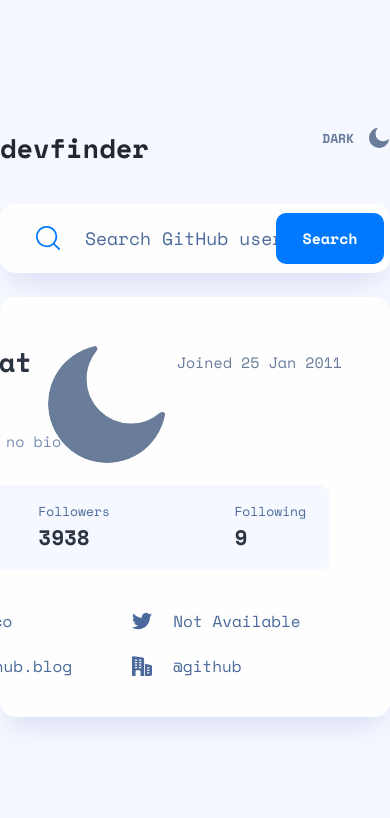
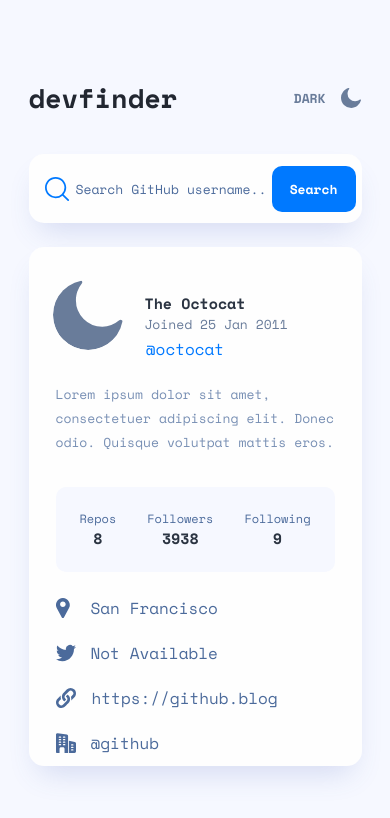
Before and after one commit to AndrioC/github-user-search-app-page-challenge, a React (Create React App) app: page / in a window 390 px wide. Shown: the top 818 px of the page. Built offline with nearby package versions, Linux system fonts and the light colour scheme.

Commit message:
finished mobile version

```diff
--- a/src/pages/Home/index.tsx
+++ b/src/pages/Home/index.tsx
@@ -79,7 +79,10 @@
                         </UserNameInfo>
 
                         <InfoBio>
-                            <p>This profile has no bio</p>
+                            <p>
+                                Lorem ipsum dolor sit amet, consectetuer adipiscing elit.
+                                Donec odio. Quisque volutpat mattis eros.
+                            </p>
                         </InfoBio>
 
                         <RepoInfo>
--- a/src/pages/Home/styles.ts
+++ b/src/pages/Home/styles.ts
@@ -17,12 +17,23 @@
     justify-content: center;
     flex-direction: column;
 
+    /* Tablet Version */
+    @media(min-width: 540px) and (max-width: 767px){
+        width: 573px;
+    }
+
+    /* Mobile Version */
+    @media(max-width: 539px){
+        width: 333px;
+    }
+
 `;
 
 
 export const Header = styled.div`
     display: flex;
     justify-content: space-between;
+    align-items: center;
     width: 100%;
 
     h1 {
@@ -70,11 +81,6 @@
     img {
         margin-left: 36px;
         margin-right: 24px;
-        color: red;
-
-        svg {
-            color: red;
-        }
     }
 
     input {
@@ -104,6 +110,29 @@
         font-size: 15px;
         font-weight: bold;
     }
+
+    /* Mobile Version */
+    @media(max-width: 539px){
+
+        img {
+            margin-left: 16px;
+            margin-right: 6px;
+        }
+
+        input {
+            font-size: 13px;
+            background: ${({theme}) => theme.color.lightText};
+            width: 189px;
+            border: none;
+            color: ${({theme}) => theme.color.tertiary};
+        }
+
+        button {
+            width: 84px;
+            height: 46px;
+            font-size: 13px;
+        }
+    }
 `;
 
 
@@ -117,6 +146,16 @@
     background: ${({theme}) => theme.color.lightText};
     border-radius: 15px;
     box-shadow: ${({theme}) => theme.color.shadow};
+
+    /* Tablet Version */
+    @media(min-width: 540px) and (max-width: 767px){
+        height: 480px;
+    }
+
+    /* Mobile Version */
+    @media(max-width: 539px){
+        height: 519px;
+    }
 `;
 
 
@@ -131,6 +170,21 @@
         height: 118px;
         border-radius: 50%;
     }
+
+    /* Tablet Version */
+    @media(min-width: 540px) and (max-width: 767px){
+        top: 40px;
+    }
+
+    /* Mobile Version */
+    @media(max-width: 539px){
+        top: 33px;
+        left: 24px;
+        img {
+            width: 70px;
+            height: 70px;
+        }
+    }
 `;
 
 
@@ -143,6 +197,19 @@
     margin-left: 40px;
     position: absolute;
     right: 0;
+
+    /* Tablet Version */
+    @media(min-width: 540px) and (max-width: 767px){
+        top: 40px;
+    }
+
+    /* Mobile Version */
+    @media(max-width: 539px){
+        width: 333px;
+        display: flex;
+        align-items: center;
+        justify-content: center;
+    }
 `;
 
 
@@ -164,6 +231,35 @@
         font-size: 15px;
         color: ${({theme}) => theme.color.secondary};
     }
+
+    /* Tablet Version */
+    @media(min-width: 540px) and (max-width: 767px){
+        display: flex;
+        flex-direction: column;
+
+        span {
+            margin-right: 13px;
+            font-size: 15px;
+            color: ${({theme}) => theme.color.secondary};
+        }
+    }
+
+    /* Mobile Version */
+    @media(max-width: 539px){
+        display: flex;
+        flex-direction: column;
+        h3 {
+            font-size: 15px;
+            font-weight: bold;
+            color: ${({theme}) => theme.color.text};
+        }
+
+        span {
+            margin-left: 90px;
+            font-size: 13px;
+            color: ${({theme}) => theme.color.secondary};
+        }
+    }
 `;
 
 
@@ -172,6 +268,16 @@
     margin-top: 3px;
     span {
         color: ${({theme}) => theme.color.primary};
+    }
+
+    /* Tablet Version */
+    @media(min-width: 540px) and (max-width: 767px){
+        margin-left: 183px;
+    }
+
+    /* Mobile Version */
+    @media(max-width: 539px){
+        margin-right: 20px;
     }
 
 `;
@@ -185,6 +291,25 @@
         color: ${({theme}) => theme.color.tertiary};
         opacity: 0.75;
         font-size: 15px;
+        line-height: 24px;
+        width: 490px;
+    }
+
+    /* Tablet Version */
+    @media(min-width: 540px) and (max-width: 767px){
+        margin-top: 48px;
+    }
+
+    /* Mobile Version */
+    @media(max-width: 539px){
+        display: flex;
+        align-items: center;
+        justify-content: center;
+        padding: 0 12px 0 36px;
+        p {
+            width: 303px;
+            font-size: 13px;
+        }
     }
 `;
 
@@ -202,14 +327,14 @@
     padding: 0 24px 0 24px;
 
     span {
-        font-size: 13px;
+        font-size: 12px;
         font-style: normal;
         font-weight: normal;
         color: ${({theme}) => theme.color.tertiary};
     }
 
     h3 {
-        font-size: 21px;
+        font-size: 15px;
         font-style: normal;
         font-weight: bold;
         color: ${({theme}) => theme.color.text};
@@ -229,6 +354,27 @@
         display: flex;
         flex-direction: column;
     }
+
+
+    /* Mobile Version */
+    @media(max-width: 539px){
+        display: flex;
+        align-items: center;
+        width: 279px;
+
+        .repo-qtd{
+            align-items: center;
+        }
+
+        .followers-qtd{
+            align-items: center;
+        }
+
+        .following-qtd{
+            align-items: center;
+        }
+
+    }
 `;
 
 
@@ -237,6 +383,13 @@
     display: flex;
     flex-direction: column;
     margin-top: 39px;
+
+    /* Mobile Version */
+    @media(max-width: 539px){
+        width: 100%;
+        margin-top: 24px;
+        padding: 0 27px 0 27px;
+    }
 `;
 
 
@@ -274,6 +427,22 @@
         svg {
             path {
                 fill: ${({theme}) => theme.color.tertiary};
+            }
+        }
+    }
+
+    /* Mobile Version */
+    @media(max-width: 539px){
+        display: flex;
+        flex-direction: column;
+        align-items: flex-start;
+
+        .twitter-info{
+            margin-left: 0;
+            margin-top: 21px;
+
+            span {
+                margin-left: 15px;
             }
         }
     }
@@ -319,4 +488,20 @@
             }
         }
     }
+
+    /* Mobile Version */
+    @media(max-width: 539px){
+        display: flex;
+        flex-direction: column;
+        align-items: flex-start;
+
+        .github-info{
+            margin-left: 0;
+            margin-top: 21px;
+
+            span {
+                margin-left: 15px;
+            }
+        }
+    }
 `;
```
